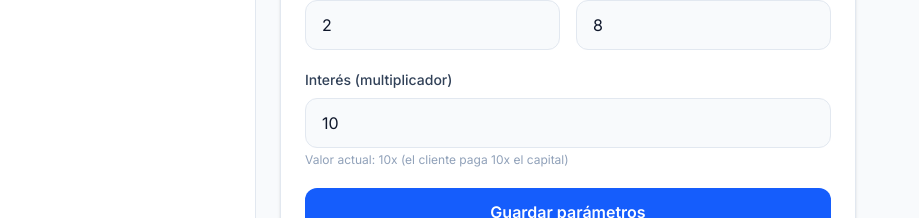
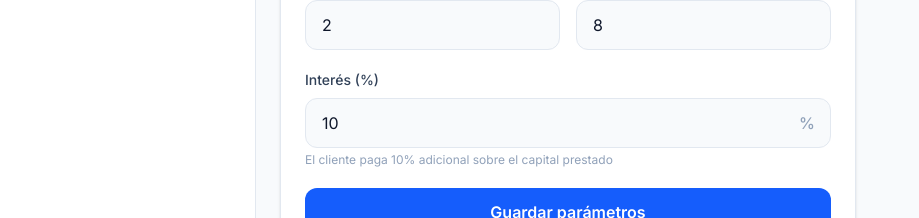
Before and after one commit to El-Desembale/eldesembale-admin, a Next.js app: page /configuracion in a window 1280 px wide. Shown: the part 295-513 px from the top of the page, without its empty margins (0-919 px from the left). Built offline with nearby package versions, Linux system fonts and the light colour scheme; no server answers; the database is empty; sample sign-in values are in the browser's storage.

Commit message:
fix: mostrar interés en porcentaje en página de configuración - Convierte multiplicador de Firestore a % al cargar (1.2 → 20%) - Convierte % a multiplicador al guardar (20% → 1.2) - Agrega símbolo % en el input y descripción clara

```diff
--- a/src/app/(dashboard)/configuracion/page.tsx
+++ b/src/app/(dashboard)/configuracion/page.tsx
@@ -63,7 +63,7 @@ export default function ConfiguracionPage() {
             maxAmount: d.max_amount ?? 1000000,
             minInstallments: d.number_min_of_installments ?? 2,
             maxInstallments: d.number_max_of_installments ?? 8,
-            interest: d.interest ?? 10,
+            interest: d.interest != null ? Math.round((d.interest - 1) * 100) : 20,
             docId: loanDoc.id,
           });
         }
@@ -104,7 +104,7 @@ export default function ConfiguracionPage() {
         max_amount: Number(loanConfig.maxAmount),
         number_min_of_installments: Number(loanConfig.minInstallments),
         number_max_of_installments: Number(loanConfig.maxInstallments),
-        interest: Number(loanConfig.interest),
+        interest: 1 + Number(loanConfig.interest) / 100,
         updatedAt: new Date(),
       };
       if (loanConfig.docId) {
@@ -190,16 +190,20 @@ export default function ConfiguracionPage() {
           </div>
 
           <div>
-            <label className="block text-slate-700 text-sm font-medium mb-2">Interés (multiplicador)</label>
-            <input
-              type="number"
-              step="0.1"
-              min={1}
-              value={loanConfig.interest}
-              onChange={e => setLoanConfig(prev => ({ ...prev, interest: Number(e.target.value) }))}
-              className="w-full bg-slate-50 border border-slate-200 rounded-xl px-4 py-3 text-slate-900 focus:outline-none focus:border-blue-400 focus:ring-1 focus:ring-blue-400 transition-colors"
-            />
-            <p className="text-slate-400 text-xs mt-1">Valor actual: {loanConfig.interest}x (el cliente paga {loanConfig.interest}x el capital)</p>
+            <label className="block text-slate-700 text-sm font-medium mb-2">Interés (%)</label>
+            <div className="relative">
+              <input
+                type="number"
+                step="1"
+                min={0}
+                max={100}
+                value={loanConfig.interest}
+                onChange={e => setLoanConfig(prev => ({ ...prev, interest: Number(e.target.value) }))}
+                className="w-full bg-slate-50 border border-slate-200 rounded-xl px-4 py-3 pr-10 text-slate-900 focus:outline-none focus:border-blue-400 focus:ring-1 focus:ring-blue-400 transition-colors"
+              />
+              <span className="absolute right-4 top-1/2 -translate-y-1/2 text-slate-400 font-medium">%</span>
+            </div>
+            <p className="text-slate-400 text-xs mt-1">El cliente paga {loanConfig.interest}% adicional sobre el capital prestado</p>
           </div>
 
           <button
```
